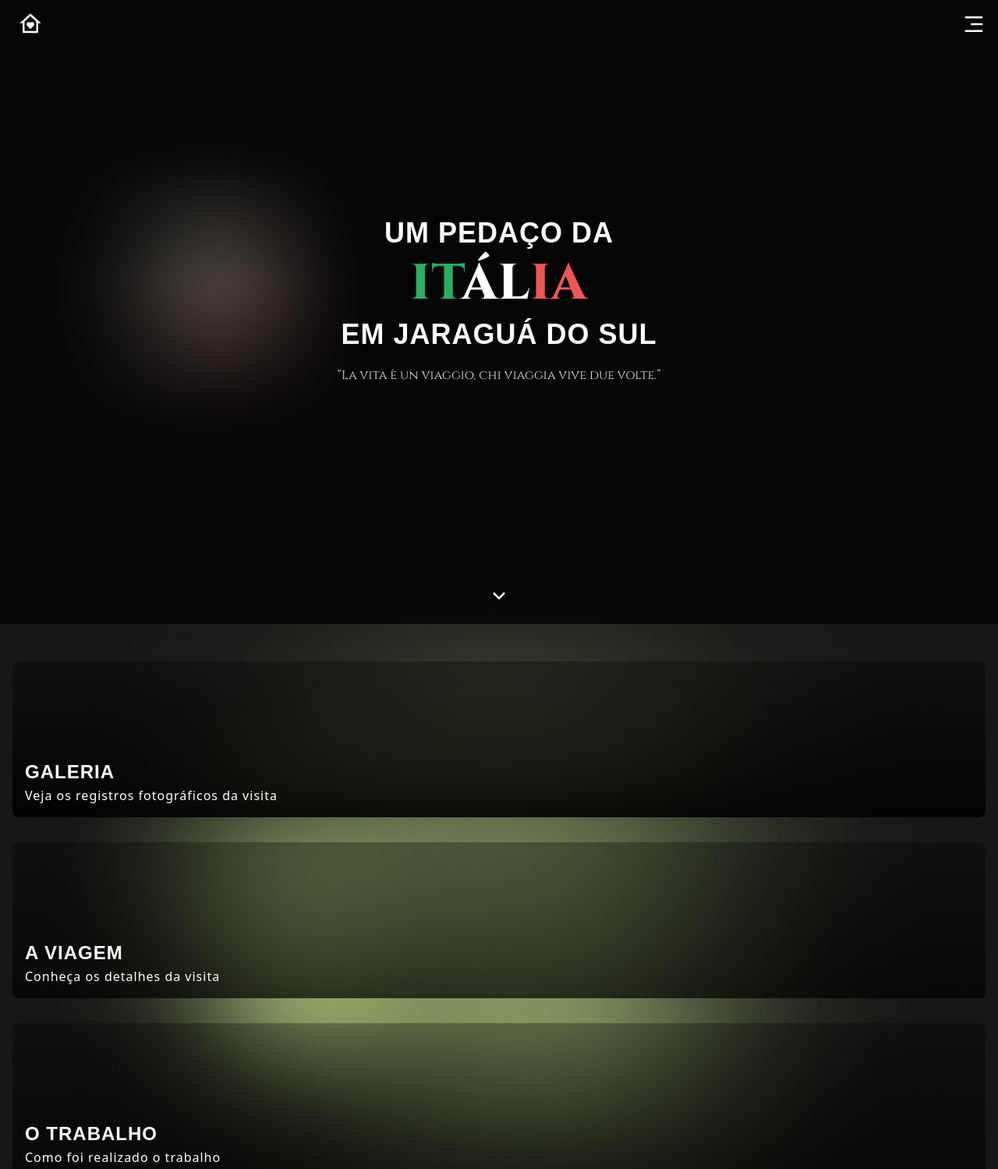
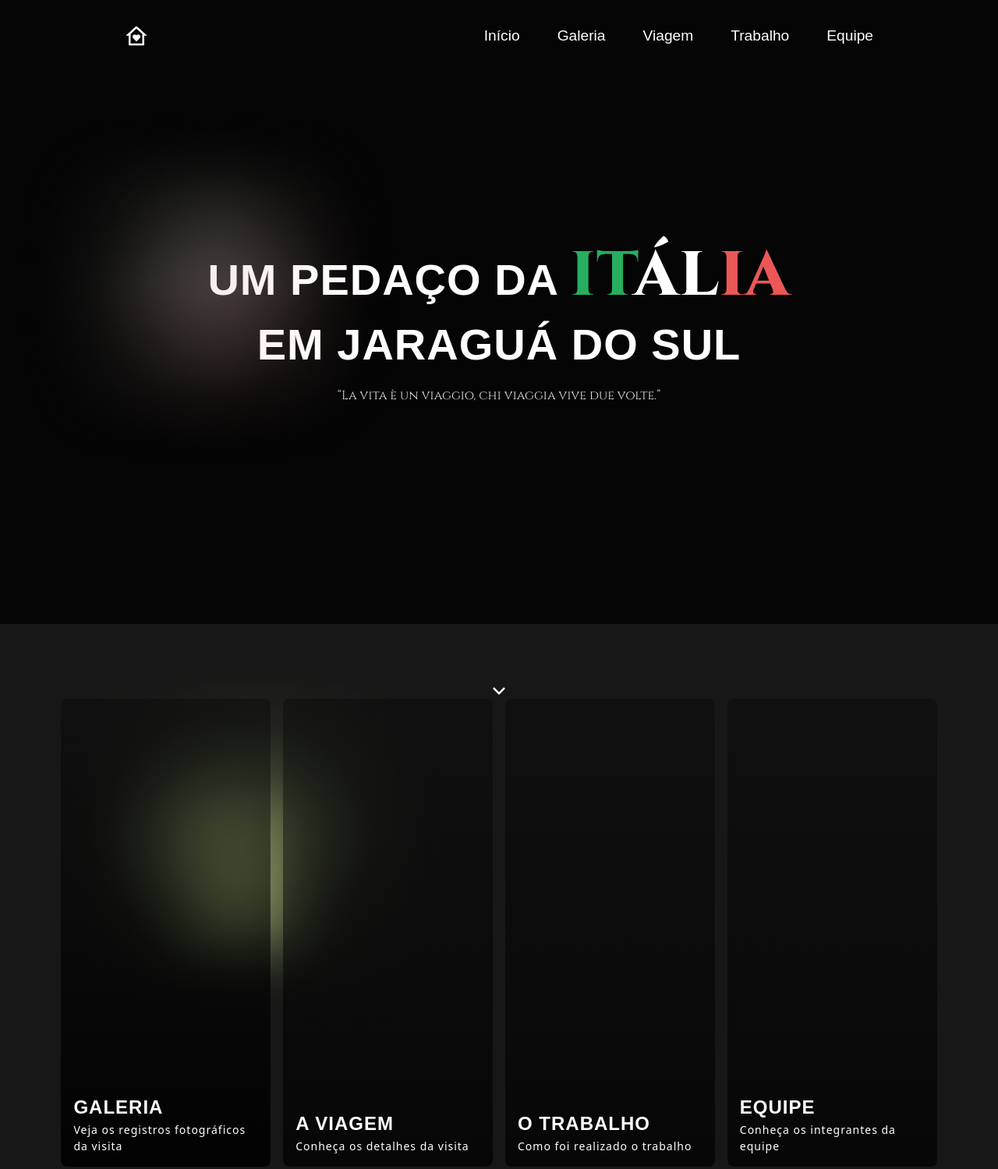
Before and after one commit to jonathan7gb/Site_Visita_Nereu, a plain HTML site: page index.html in a window 1280 px wide. Shown: the top 1499 px of the page at 78% size. Drawn offline with nearby package versions, Linux system fonts and the light colour scheme; a web font is replaced by a local one.

Commit message:
feat: start some screens responsity

```diff
--- a/index.html
+++ b/index.html
@@ -24,8 +24,19 @@
                     <div class="house-icon">
                         <svg xmlns="http://www.w3.org/2000/svg" viewBox="0 0 24 24" width="30" height="30" fill="rgba(255,255,255,1)"><path d="M20 20C20 20.5523 19.5523 21 19 21H5C4.44772 21 4 20.5523 4 20V11H1L11.3273 1.6115C11.7087 1.26475 12.2913 1.26475 12.6727 1.6115L23 11H20V20ZM18 19V9.15745L12 3.7029L6 9.15745V19H18ZM12 17L8.64124 13.6412C7.76256 12.7625 7.76256 11.3379 8.64124 10.4592C9.51992 9.58056 10.9445 9.58056 11.8232 10.4592L12 10.636L12.1768 10.4592C13.0555 9.58056 14.4801 9.58056 15.3588 10.4592C16.2374 11.3379 16.2374 12.7625 15.3588 13.6412L12 17Z"></path></svg>
                     </div>
+
                     <div class="hamburger-menu-icon">
                         <button><svg xmlns="http://www.w3.org/2000/svg" viewBox="0 0 24 24" width="30" height="30" fill="rgba(255,255,255,1)"><path d="M3 4H21V6H3V4ZM9 11H21V13H9V11ZM3 18H21V20H3V18Z"></path></svg></button>
+                    </div>
+
+                    <div class="navbar-desktop">
+                        <ul>
+                            <li id="linkDesk"><a href="./index.html">Início</a></li>
+                            <li id="linkDesk"><a href="./pages/galeria.html">Galeria</a></li>
+                            <li id="linkDesk"><a href="./pages/viagem.html">Viagem</a></li>
+                            <li id="linkDesk"><a href="./pages/trabalho.html">Trabalho</a></li>
+                            <li id="linkDesk"><a href="./pages/equipe.html">Equipe</a></li>
+                        </ul>
                     </div>
                 </div>
             </header>
@@ -34,12 +45,12 @@
                 <div class="container-hero">
                     <div class="gradient-overlay"><img src="./images/Gradient-Hero.png" alt="Overlay Gradient"></div>
                     <div class="hero-title">
-                        <h1>UM PEDAÇO DA <br> <span id="italia"><span id="it">IT</span>ÁL<span id="ia">IA</span></span><br> EM JARAGUÁ DO SUL</h1>
+                        <h1>UM PEDAÇO DA <br> <span id="italia"><span id="it">IT</span>ÁL<span id="ia">IA</span></span><br id="brDesk"> EM  JARAGUÁ DO SUL</h1>
                         <p>“La vita è un viaggio, chi viaggia vive due volte.”</p>
                     </div>
 
                     <div class="down-arrow">
-                        <svg xmlns="http://www.w3.org/2000/svg" viewBox="0 0 24 24" width="30" height="30" fill="rgba(255,255,255,1)"><path d="M11.9999 13.1714L16.9497 8.22168L18.3639 9.63589L11.9999 15.9999L5.63599 9.63589L7.0502 8.22168L11.9999 13.1714Z"></path></svg>
+                        <a href="#cards-container"><svg xmlns="http://www.w3.org/2000/svg" viewBox="0 0 24 24" width="30" height="30" fill="rgba(255,255,255,1)"><path d="M11.9999 13.1714L16.9497 8.22168L18.3639 9.63589L11.9999 15.9999L5.63599 9.63589L7.0502 8.22168L11.9999 13.1714Z"></path></svg></a>
                     </div>
                 </div>
             </section>
@@ -48,11 +59,11 @@
 
     <main>
         <section class="cards-section">
-            <div class="container-cards">
+            <div class="container-cards" id="cards-container">
 
                 <div class="overlay-galeria"><img src="./images/Gradient-Galeria.png" alt="Overlay Galeria"></div>
 
-                <a href="./pages/galeria.html">
+                <a href="./pages/galeria.html" id="cardGaleriaLink linkCard">
                     <div class="card" id="cardGaleria">
                         <div class="card-text">
                             <h3>GALERIA</h3>
@@ -62,7 +73,7 @@
                 </a>
 
                 <div class="overlay-viagem"><img src="./images/Gradient-Viagem.png" alt=""></div>
-                <a href="./pages/viagem.html">
+                <a href="./pages/viagem.html" id="cardViagemLink linkCard">
                     <div class="card" id="cardViagem">
                         <div class="card-text">
                             <h3>A VIAGEM</h3>
@@ -71,7 +82,7 @@
                     </div>
                 </a>
 
-                <a href="./pages/trabalho.html">
+                <a href="./pages/trabalho.html" id="cardTrabalhoLink linkCard">
                     <div class="card" id="cardTrabalho">
                         <div class="card-text">
                             <h3>O TRABALHO</h3>
@@ -80,7 +91,7 @@
                     </div>
                 </a>
 
-                <a href="./pages/equipe.html">
+                <a href="./pages/equipe.html" id="cardEquipeLink linkCard">
                     <div class="card" id="cardEquipe">
                         <div class="card-text">
                             <h3>EQUIPE</h3>
--- a/style.css
+++ b/style.css
@@ -25,8 +25,16 @@
     max-width: 100%;
 }
 
+ul{
+    list-style: none;
+}
+
 body{
     background-color: var(--background-color);
+}
+
+html{
+    scroll-behavior: smooth;
 }
 
 button{
@@ -47,6 +55,10 @@ header{
 header .container-header{
     display: flex;
     justify-content: space-between;
+}
+
+.navbar-desktop{
+    display: none;
 }
 
 /* ========= HERO SECTION ======== */
@@ -160,6 +172,7 @@ header .container-header{
     background-size: cover;
     background-repeat: no-repeat;
     height: 25vh;
+    transition: all 1s ease;
 }
 
 .overlay-galeria{
@@ -180,6 +193,7 @@ header .container-header{
     background-size: cover;
     background-repeat: no-repeat;
     height: 25vh;
+    transition: all 1s ease;
 }
 
 .overlay-viagem{
@@ -208,6 +222,7 @@ header .container-header{
     background-size: cover;
     background-repeat: no-repeat;
     height: 25vh;
+    transition: all 1s ease;
 }
 
 #cardEquipe{
@@ -216,6 +231,7 @@ header .container-header{
     background-size: cover;
     background-repeat: no-repeat;
     height: 25vh;
+    transition: all 1s ease;
 }
 
 
@@ -274,3 +290,146 @@ header .container-header{
     font-family: var(--font-darker-grotesque);
     font-size: var(--font-16px-1rem);
 }
+
+
+
+
+
+
+
+
+@media(min-width: 768px){
+    header{
+        padding: 1.5rem 3rem;
+    }
+
+    .hero-section .hero-title h1{
+        font-size: 3.5rem;
+    }
+
+    .hero-section .hero-title h1 #italia, #it, #ia{
+        font-size: 5rem !important;
+    }
+
+    .hero-section .down-arrow{
+        margin-top: 12rem;
+    }
+
+    .container-cards{
+        display: grid;
+        grid-template-columns: repeat(3, 1fr);
+        grid-template-rows: 400px auto;
+        grid-template-areas:
+        "galeria galeria galeria"
+        "viagem trabalho equipe";
+        gap: 1rem;
+        width: 90%;
+        justify-self: center;
+    }
+
+    .container-cards .card .card-text p{
+        font-size: 14px;
+    }
+
+    #cardGaleriaLink{
+        grid-area: galeria;
+        grid-column: 1/4;
+    }
+
+    #cardGaleria{
+        height: 100%;
+        width: 100%;
+    }
+
+    .overlay-final{
+        display: none;
+    }
+
+    .overlay-galeria {
+        margin-top: 2rem;
+        width: 50%;
+    }
+
+    .overlay-viagem img{
+        height: 400px !important;
+    }
+}
+
+@media(min-width: 1024px){
+    header{
+        padding: 2rem 10rem;
+    }
+    .hamburger-menu-icon{
+        display: none;
+    }
+
+    .navbar-desktop{
+        display: flex;
+    }
+
+    .navbar-desktop ul{
+        display: flex;
+        flex-direction: row;
+        gap: 3rem;
+        color: var(--white);
+    }
+
+    .navbar-desktop ul li a{
+        color: var(--white);
+        text-decoration: none;
+        font-family: var(--font-darker-grotesque);
+        font-size: 1.2rem;
+        font-weight: 500;
+    }
+
+    .background-hero-header{
+        background: linear-gradient(rgba(0,0,0,0.8), rgba(0,0,0,0.8)), url('./images/IMG_2728.HEIC') center 26%/cover no-repeat;
+        height: 100vh;
+    }
+
+    .gradient-overlay{
+        position: absolute;
+        top: 8rem;
+        left: -0rem;
+        width: 100%;
+        max-width: 100%;
+        z-index: 1;
+    }
+
+
+    .hero-title br{
+        display: none;
+    }
+
+    #brDesk{
+        display: flex;
+    }
+    .hero-section .down-arrow{
+        margin-top: 22rem;
+    }
+
+    .container-cards{
+        display: grid;
+        grid-template-columns: repeat(4, 1fr) !important;
+        grid-template-areas: none;
+        width: 90%;
+        margin-top: 3rem;
+    }
+
+    #cardGaleriaLink{
+        grid-area: none;
+        grid-column: 1/2;
+        grid-row: 1/2;
+    }
+
+
+    .card{
+        height: 600px !important;
+    }
+
+    #cardEquipe:hover, #cardTrabalho:hover, #cardViagem:hover, #cardGaleria:hover{
+        transform: translateY(-20px);
+        cursor: pointer;
+    }
+
+}
```
Also changed, not shown: pages/trabalho.html (+14 -3 lines).
